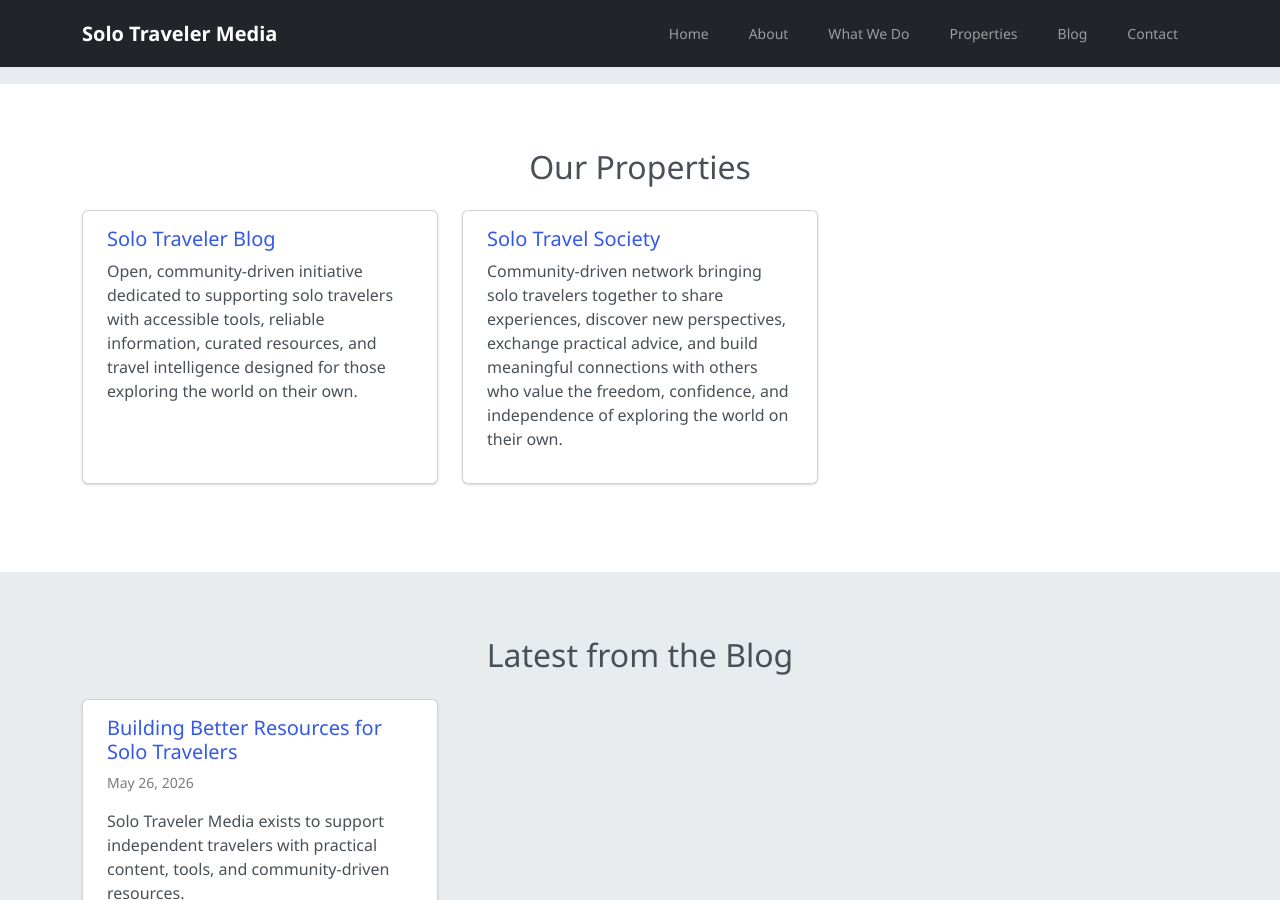
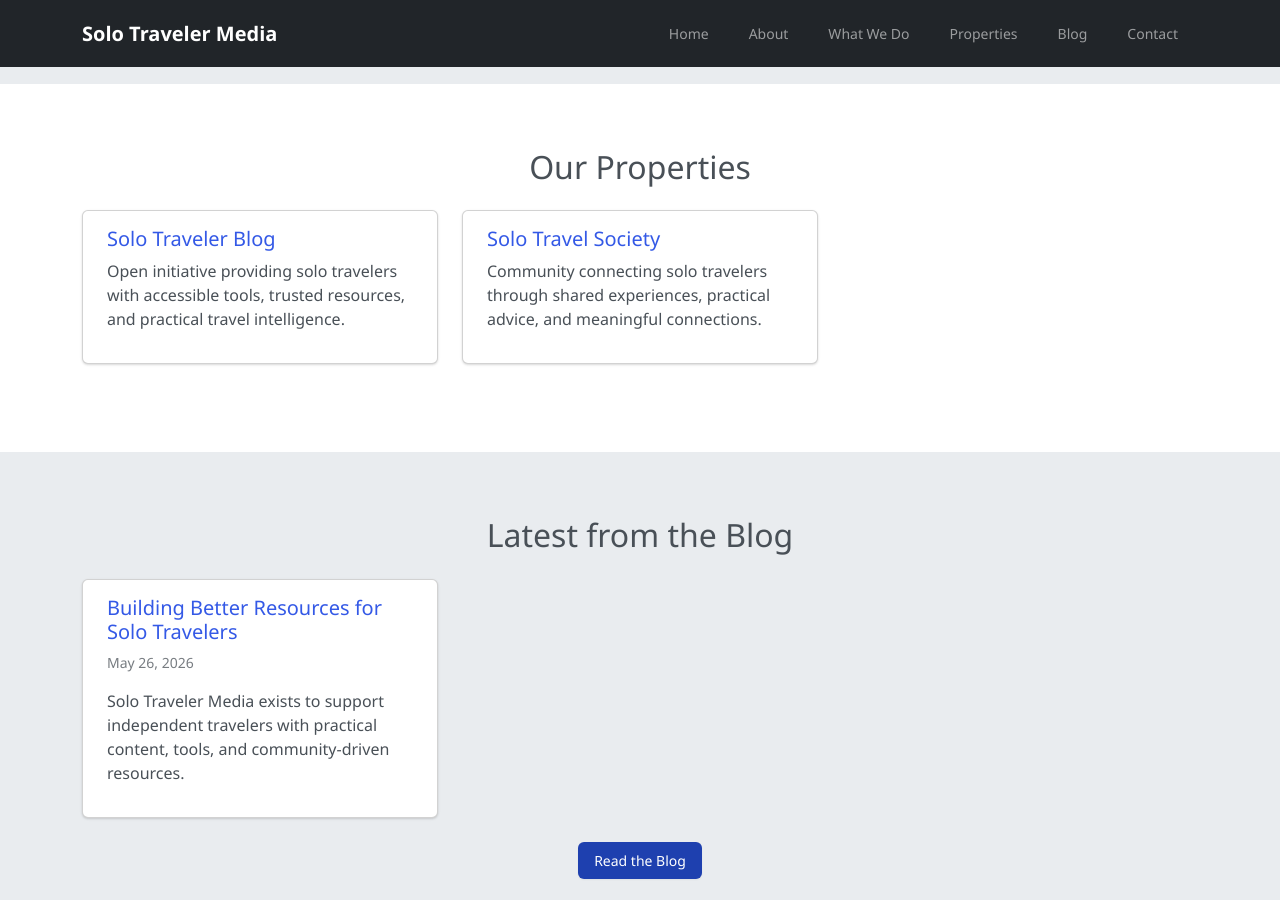
Before and after one commit to solotravelermedia/www, a Jekyll site: the page built from index.html, in a window 1280 px wide and 900 px high, scrolled down 839 px. Built offline with Jekyll 4.4.1, drawn with Linux system fonts in a browser that asks for light colours.

Commit message:
Update index.html

```diff
--- a/index.html
+++ b/index.html
@@ -44,7 +44,7 @@ description: Empowering solo travelers through tools, content, and community.
         <div class="card h-100 text-start">
           <div class="card-body">
             <h5 class="card-title"><a href="https://www.solotraveler.org" target="_blank">Solo Traveler Blog</a></h5>
-            <p>Open, community-driven initiative dedicated to supporting solo travelers with accessible tools, reliable information, curated resources, and travel intelligence designed for those exploring the world on their own.</p>
+            <p>Open initiative providing solo travelers with accessible tools, trusted resources, and practical travel intelligence.</p>
           </div>
         </div>
       </div>
@@ -52,7 +52,7 @@ description: Empowering solo travelers through tools, content, and community.
         <div class="card h-100 text-start">
           <div class="card-body">
             <h5 class="card-title"><a href="https://www.solotravelsociety.com" target="_blank">Solo Travel Society</a></h5>
-            <p>Community-driven network bringing solo travelers together to share experiences, discover new perspectives, exchange practical advice, and build meaningful connections with others who value the freedom, confidence, and independence of exploring the world on their own.</p>
+            <p>Community connecting solo travelers through shared experiences, practical advice, and meaningful connections.</p>
           </div>
         </div>
       </div>
```
